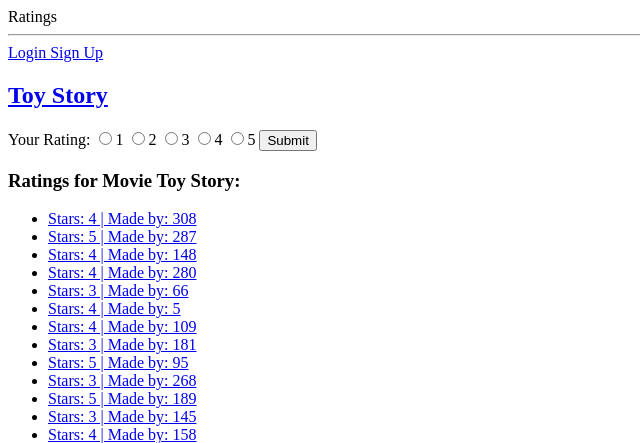
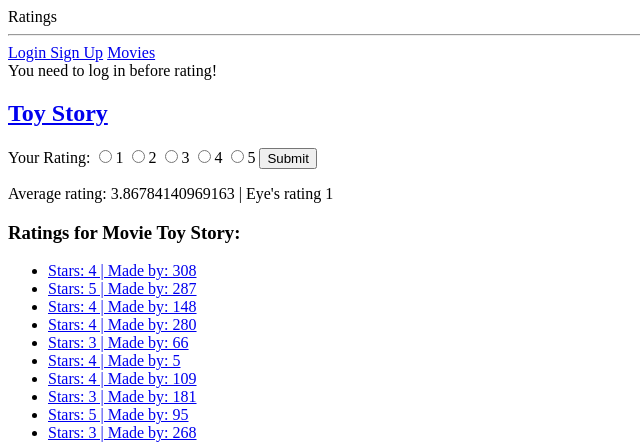
Before and after one commit to lindsaygrizzard/ratings-app, a Flask app: page /movies/1 in a window 1280 px wide. Shown: the top 443 px of the page, without its empty margins (0-640 px from the left). Run offline with Flask 2, Linux system fonts and the light colour scheme; data comes from the database, SQL or seed files in the repository; both versions use the stored data as it was after the commit.

Commit message:
Pearson predictions, fully functioning web app!

```diff
--- a/server.py
+++ b/server.py
@@ -29,7 +29,7 @@
 def user_list():
     """Show list of users."""
 
-    users = User.query.all()
+    users = User.query.order_by(User.user_id.desc()).all()
     return render_template("user_list.html", users=users)
 
 
@@ -47,7 +47,7 @@
     """Show list of all movies in database"""
 
     # movies = Movie.query.order_by(Movie.title.asc()).all()
-    movies = Movie.query.all()
+    movies = Movie.query.limit(50).all()
 
     return render_template("movies.html", movies=movies)
 
@@ -57,35 +57,105 @@
     """Show more information about a single user."""
 
     movie = Movie.query.get(movie_id)
+    existing_rating = None
+    prediction = None
+    rating_scores = [r.score for r in movie.ratings]
+    avg_rating = float(sum(rating_scores)) / len(rating_scores)
 
-    if request.method == "POST":
-        if 'email' in session:
+    # print "current session: ", session['email']
 
-            selected_rating = request.form['user_rating']
+    if "email" in session: #if logged in
+        user_email = session['email']
+        user = User.query.filter_by(email=user_email).first()
+        if user:
+            existing_rating = Rating.query.filter_by(movie_id=movie_id, user_id=user.user_id).first()
+            print "Existing rating: ", existing_rating
 
-            user_email = session['email']
+        if existing_rating: #if user logged in and has rated movie
 
-            user = User.query.filter_by(email=user_email).one()
+            if request.method == "POST": #if user hits submit
+                print "user exists, rating exists, post request: ", prediction
 
-            existing_rating = Rating.query.filter_by(movie_id=movie_id, user_id=user.user_id).first()
-
-            if existing_rating == None:
-                selected_rating = Rating(movie_id = movie_id, user_id= user.user_id, score=int(selected_rating))
-                db.session.add(selected_rating)
-                db.session.commit()
-
-            else:
+                selected_rating = request.form['user_rating']
                 update_rating = Rating.query.filter_by(movie_id=movie_id, user_id=user.user_id).first()
                 update_rating.score = int(selected_rating)
                 db.session.commit()
 
-            return render_template("movie_page.html", movie=movie)
+            else: # if they are on page and has rated movie (for debugging)
+                print "user exists, rating exists, get request: ", prediction
 
-        else:
-            flash('You need to log in before rating!')
-            redirect('/login')
 
-    return render_template("movie_page.html", movie=movie)
+        elif user: # if user is logged in but has not rated movie
+            if request.method == "POST": #if user hits submit (prediction goes away)
+                prediction = None
+                selected_rating = request.form['user_rating']
+                selected_rating = Rating(movie_id = movie_id, user_id= user.user_id, score=int(selected_rating))
+                db.session.add(selected_rating)
+                db.session.commit()
+            else:
+                print "A user when no rating exists: ", user
+                prediction = user.predict_rating(movie) #prediction made until they submit (see if above)
+                print "A prediction if no rating exists: ", prediction
+    else:
+        flash('You need to log in before rating!')
+        redirect('/login')
+
+
+
+    if prediction != None:
+        # User hasn't scored; use our prediction if we made one
+        users_cur_rating = prediction
+
+    elif existing_rating:
+        # User has already scored for real; use that
+        users_cur_rating = existing_rating.score
+
+    else:
+        # User hasn't scored, and we couldn't get a prediction
+        users_cur_rating = None
+
+    # Get the eye's rating, either by predicting or using real rating
+
+    the_eye = User.query.filter_by(email="the-eye@of-judgment.com").one()
+    eye_rating = Rating.query.filter_by(
+        user_id=the_eye.user_id, movie_id=movie.movie_id).first()
+
+    if eye_rating is None:
+        eye_rating = the_eye.predict_rating(movie)
+
+    else:
+        eye_rating = eye_rating.score
+
+    if eye_rating and users_cur_rating:
+        difference = abs(eye_rating - users_cur_rating)
+
+    else:
+        # We couldn't get an eye rating, so we'll skip difference
+        difference = None
+
+    BERATEMENT_MESSAGES = [
+        "I suppose you don't have such bad taste after all.",
+        "I regret every decision that I've ever made that has brought me" +
+            " to listen to your opinion.",
+        "Words fail me, as your taste in movies has clearly failed you.",
+        "That movie is great. For a clown to watch. Idiot.",
+        "Words cannot express the awfulness of your taste."
+    ]
+
+    if difference is not None:
+        beratement = BERATEMENT_MESSAGES[int(difference)]
+
+    else:
+        beratement = None
+
+
+    return render_template("movie_page.html", movie = movie,
+                                            user_rating = existing_rating,
+                                            average = avg_rating,
+                                            prediction = prediction,
+                                            beratement = beratement,
+                                            eye_rating = eye_rating
+                                            )
 
 
 
@@ -123,9 +193,9 @@
                 db.session.add(new_user)
                 db.session.commit()
                 print 'creating new user in Database.'
-                print new_user, User.user_id
+                print new_user, new_user.user_id
                 session['email'] = entered_email
-                flash("You are signed up %s!") % session['email']
+                flash("You are signed up %s!" % entered_email)
                 return redirect("/")
         else:
             flash("You have already signed up with that email")
@@ -154,6 +224,9 @@
         session['email'] = request.form['email']
         flash('You successfully logged in as %s!' % session['email'])
         return redirect("/users/%s" % user.user_id)
+    else:
+        flash("That is not the correct password!")
+        return redirect('/login')
 
 ###################################
 
--- a/templates/base.html
+++ b/templates/base.html
@@ -14,6 +14,8 @@
         <a href='/signup'>Sign Up</a>
     {% endif %}
 
+    <a href='/movies'> Movies </a>
+
     <!-- Show flashed messages -->
     {% with messages = get_flashed_messages() %}
       {% for message in messages %}
--- a/templates/movie_page.html
+++ b/templates/movie_page.html
@@ -17,6 +17,15 @@
       <input type="submit" value="Submit">
     </form>
 
+    <p>Average rating: {{ average }} | Eye's rating {{ eye_rating }}</p>
+    {% if prediction %}
+        <p>We predict you will rate this movie {{ prediction }}.</p>
+    {% endif %}
+
+    {% if beratement %}
+      <p> {{ beratement }} </p>
+    {% endif %}
+
     <h3>Ratings for Movie {{ movie.title }}:</h3>
     <ul>
       {% for rating in movie.ratings %}
--- a/templates/user_list.html
+++ b/templates/user_list.html
@@ -6,7 +6,7 @@
       {% for user in users %}
           <li>
               <a href="/users/{{ user.user_id }}">
-                User {{ user.user_id }}
+                User {{ user.user_id }} | {{ user.email }}
               </a>
           </li>
       {% endfor %}
--- a/templates/user_page.html
+++ b/templates/user_page.html
@@ -12,7 +12,7 @@
     <ul>
       {% for rating in user.ratings %}
           <li>
-              <a href="">
+              <a href="/movies/{{ rating.movie_id }}">
                 Title:  {{ rating.movie.title }} |  Stars:   {{ rating.score }}
               </a>
           </li>
```
Also changed, not shown: model.py (+43 -0 lines), ratings.db, 2 other files.
